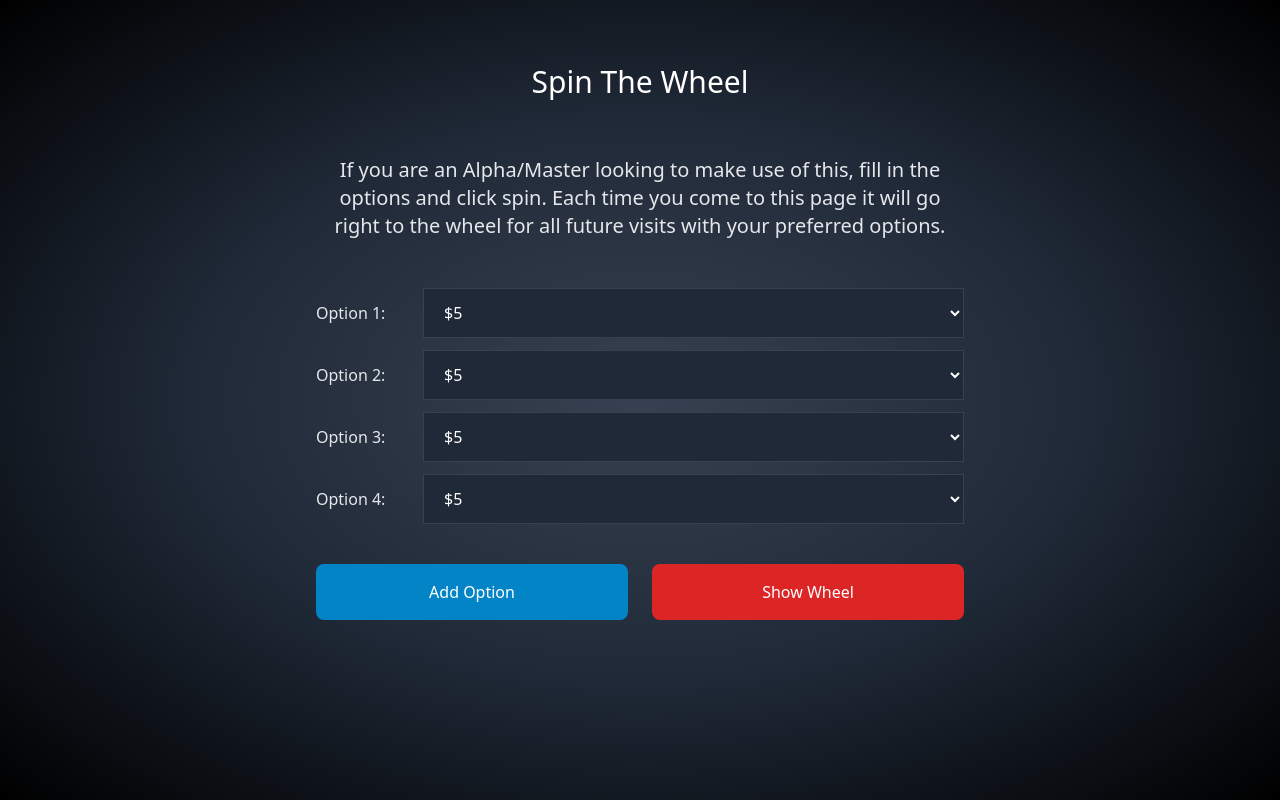
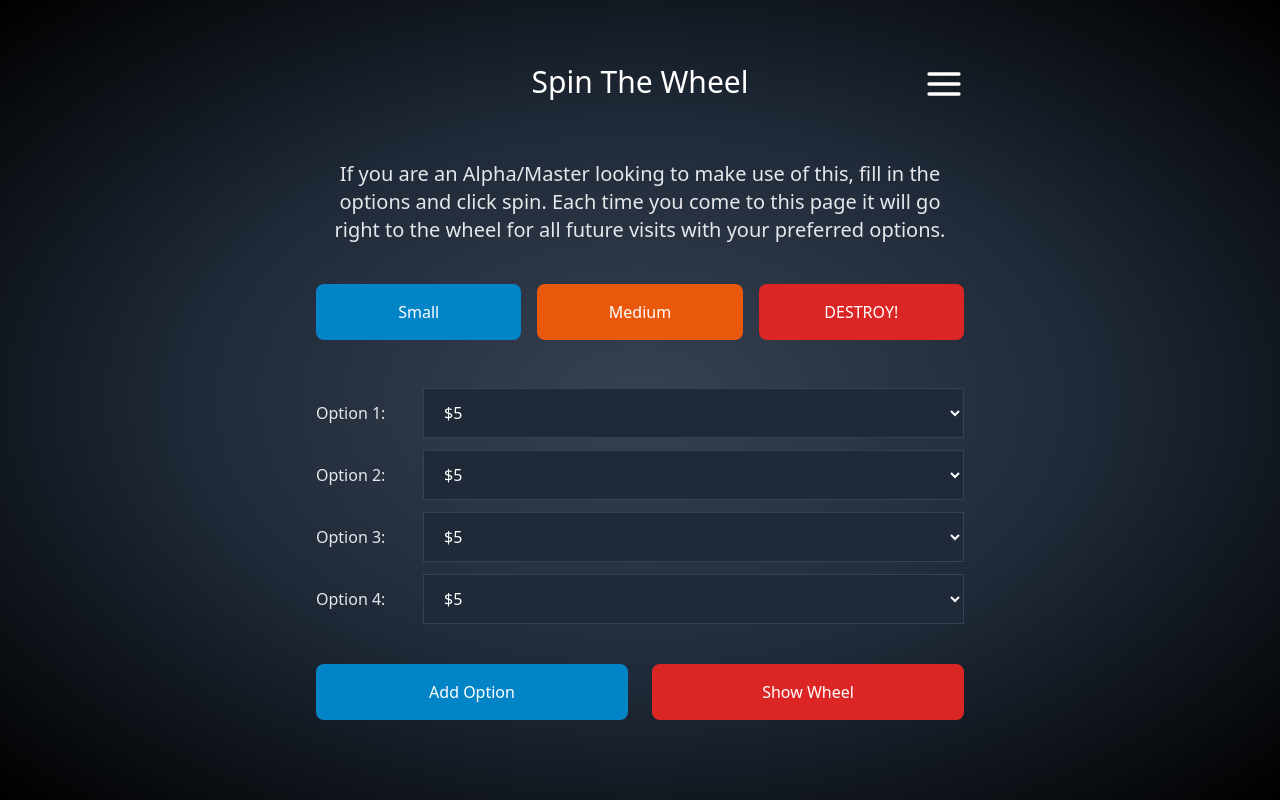
Before and after one commit to ams-ryanolson/redneckalpha, a Vue app: page /wheel in a window 1280 px wide. Built offline with nearby package versions, Linux system fonts and the light colour scheme.

Commit message:
wheel shit

```diff
--- a/src/components/Wheel.vue
+++ b/src/components/Wheel.vue
@@ -1,6 +1,6 @@
 <template>
 	<div
-		class="min-h-screen min-w-screen bg-gradient-to-br from-gray-700 via-gray-800 to-black py-16 flex flex-col items-center justify-center"
+		class="min-h-screen min-w-screen flex flex-col items-center justify-center"
 	>
 		<div
 			class="wheel p-8 rounded-full border-4 border-white cursor-pointer transform transition-transform duration-400"
--- a/src/views/SpinTheWheel.vue
+++ b/src/views/SpinTheWheel.vue
@@ -3,16 +3,64 @@
 		class="min-h-screen min-w-screen bg-[radial-gradient(ellipse_at_center,_var(--tw-gradient-stops))] from-gray-700 via-gray-800 to-black py-16"
 	>
 		<div
+			v-if="showWheel === false"
 			class="mx-auto max-w-[680px] min-h-[calc(100vh-128px)] flex flex-col gap-8 px-4"
 		>
-			<div class="text-3xl text-white flex justify-center">
-				Spin The Wheel
+			<div class="flex justify-between w-full">
+				<div class="w-10 h-10"></div>
+
+				<div class="text-3xl text-white flex justify-center">
+					Spin The Wheel
+				</div>
+				<div @click="isMenuOpen = !isMenuOpen" class="cursor-pointer">
+					<svg
+						xmlns="http://www.w3.org/2000/svg"
+						viewBox="0 0 24 24"
+						fill="none"
+						stroke="currentColor"
+						stroke-width="2"
+						stroke-linecap="round"
+						stroke-linejoin="round"
+						class="text-white w-10 h-10"
+					>
+						<line x1="3" y1="12" x2="21" y2="12" />
+						<line x1="3" y1="6" x2="21" y2="6" />
+						<line x1="3" y1="18" x2="21" y2="18" />
+					</svg>
+				</div>
+				<MainMenu
+					:isMenuOpen="isMenuOpen"
+					@update:isMenuOpen="toggleMenu"
+				/>
 			</div>
+
 			<div class="text-xl text-gray-200 flex text-center pt-6">
 				If you are an Alpha/Master looking to make use of this, fill
 				in the options and click spin. Each time you come to this page
 				it will go right to the wheel for all future visits with your
 				preferred options.
+			</div>
+
+			<!-- presets -->
+			<div class="flex gap-4 justify-between">
+				<button
+					class="text-white mt-2 w-full py-4 bg-sky-600 hover:bg-sky-700 rounded-lg"
+					@click="applyPreset('small')"
+				>
+					Small
+				</button>
+				<button
+					class="text-white mt-2 w-full py-4 bg-orange-600 hover:bg-orange-700 rounded-lg"
+					@click="applyPreset('medium')"
+				>
+					Medium
+				</button>
+				<button
+					class="text-white mt-2 w-full py-4 bg-red-600 hover:bg-red-700 rounded-lg"
+					@click="applyPreset('destroy')"
+				>
+					DESTROY!
+				</button>
 			</div>
 
 			<!-- Options Dropdowns -->
@@ -52,20 +100,60 @@
 					Add Option
 				</button>
 				<button
+					@click="showWheel = true"
 					class="text-white mt-2 w-full py-4 bg-red-600 hover:bg-red-700 rounded-lg"
 				>
 					Show Wheel
 				</button>
 			</div>
 		</div>
+		<div
+			v-if="showWheel === true"
+			class="mx-auto max-w-[680px] min-h-[calc(100vh-128px)] flex flex-col gap-8 px-4"
+		>
+			<wheel :selectedOptions="selectedOptions" />
+		</div>
 	</div>
 </template>
 
 <script setup>
 import { ref } from "vue";
+import wheel from "./../components/Wheel.vue";
+import MainMenu from "./../components/MainMenu.vue";
 
+const isMenuOpen = ref(false);
 const numOptions = ref(4);
 const maxOptions = 10;
+const showWheel = ref(false);
+const presetOption = ref(null);
+
+const presetSmall = ["$5", "$10", "$25", "$5", "$15", "$20", "$5"];
+
+const presetMedium = [
+	"$10",
+	"$25",
+	"$20",
+	"$30",
+	"$15",
+	"$40",
+	"$50",
+	"Masters Choice",
+	"$15",
+	"$20",
+];
+
+const presetDestroy = [
+	"$25",
+	"Masters Choice",
+	"$40",
+	"$75",
+	"$50",
+	"Masters Choice",
+	"$90",
+	"$80",
+	"$100",
+	"Masters Choice",
+];
 
 const sharedOptions = [
 	"$5",
@@ -91,6 +179,10 @@ const sharedOptions = [
 	"Masters Choice",
 ];
 
+const toggleMenu = () => {
+	isMenuOpen.value = !isMenuOpen.value;
+};
+
 const selectedOptions = ref(
 	Array(numOptions.value).fill(sharedOptions[0])
 );
@@ -101,4 +193,28 @@ const addOption = () => {
 		selectedOptions.value.push(sharedOptions[0]);
 	}
 };
+
+const applyPreset = (presetType) => {
+	let presetData;
+
+	if (presetType === "small") {
+		presetData = presetSmall;
+		numOptions.value = 7;
+	} else if (presetType === "medium") {
+		presetData = presetMedium;
+		numOptions.value = 10;
+	} else if (presetType === "destroy") {
+		presetData = presetDestroy;
+		numOptions.value = 10;
+	}
+
+	// Update selectedOptions with presetData
+	for (
+		let i = 0;
+		i < numOptions.value && i < presetData.length;
+		i++
+	) {
+		selectedOptions.value[i] = presetData[i];
+	}
+};
 </script>
```
